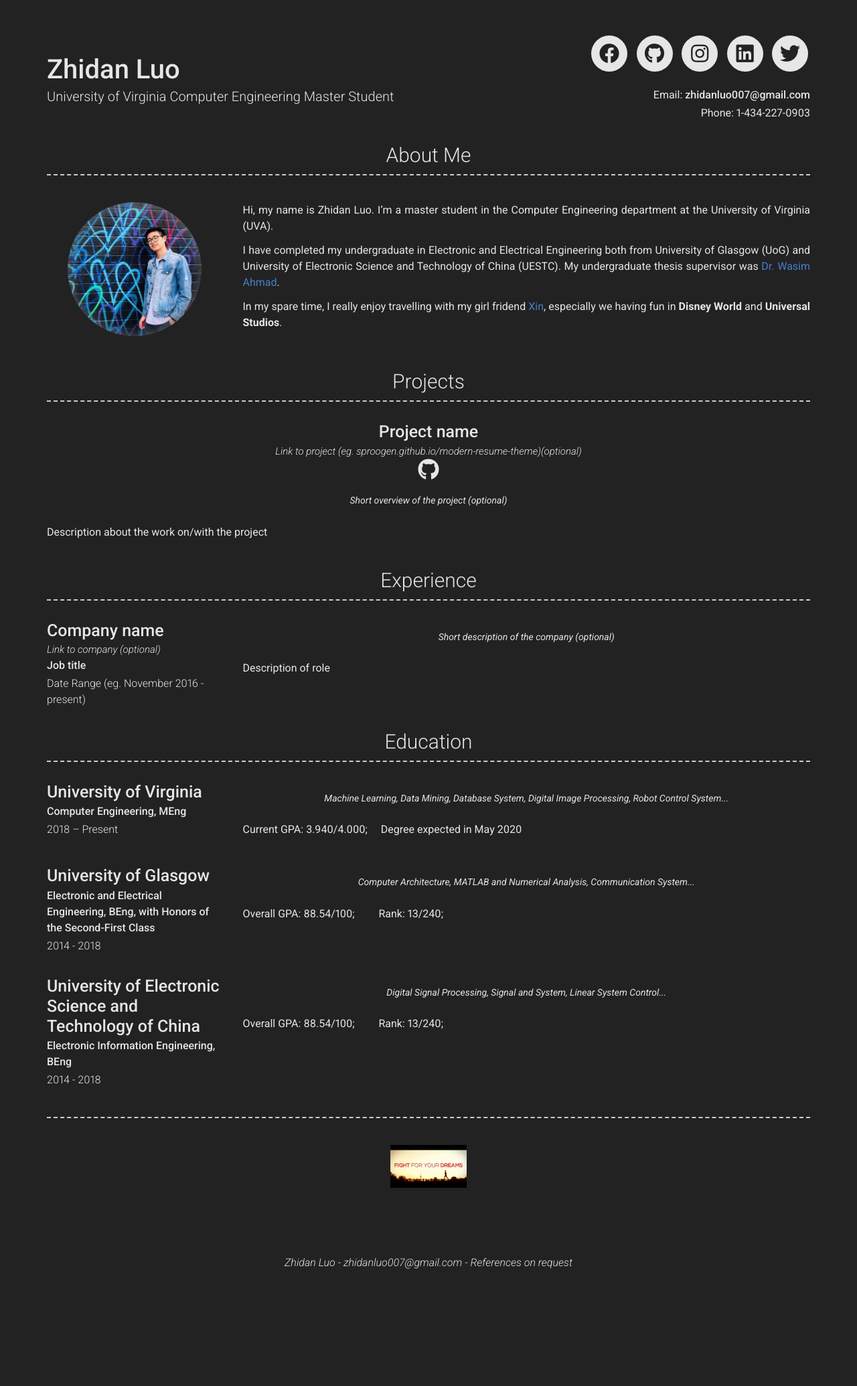
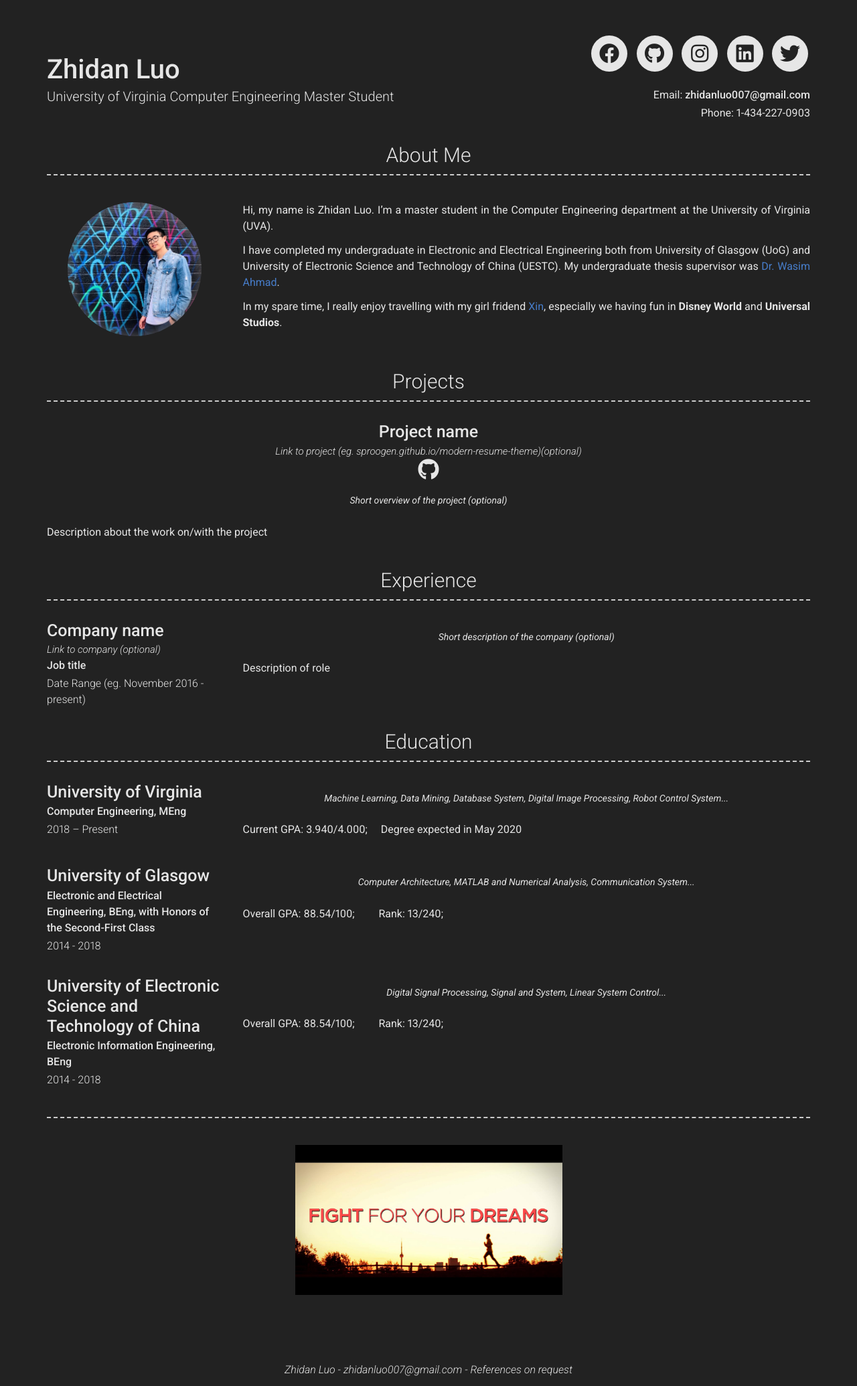
Before and after one commit to zhidanluo/zhidanluo.github.io, a Jekyll site: the page built from index.md, in a window 1280 px wide. Shown: the whole page at 67% size. Built offline with Jekyll 4.4.1, drawn with Linux system fonts in a browser that asks for light colours; nearby versions of some CDN libraries; before the commit the page ends 1910 px from its top, so only the background shows below that.

Commit message:
Update _config.yml

```diff
--- a/_config.yml
+++ b/_config.yml
@@ -67,7 +67,7 @@ about_content: | # this will include new lines to allow paragraphs
 # more_title: #(Use this to override about more section title)
 more_content: | # this will include new lines to allow paragraphs
   <div align="center">
-    <img width="10%" height="10%" src="images/dream.jpg"/>
+    <img width="35%" height="35%" src="images/dream.jpg"/>
   </div>
 
 # Footer
```
